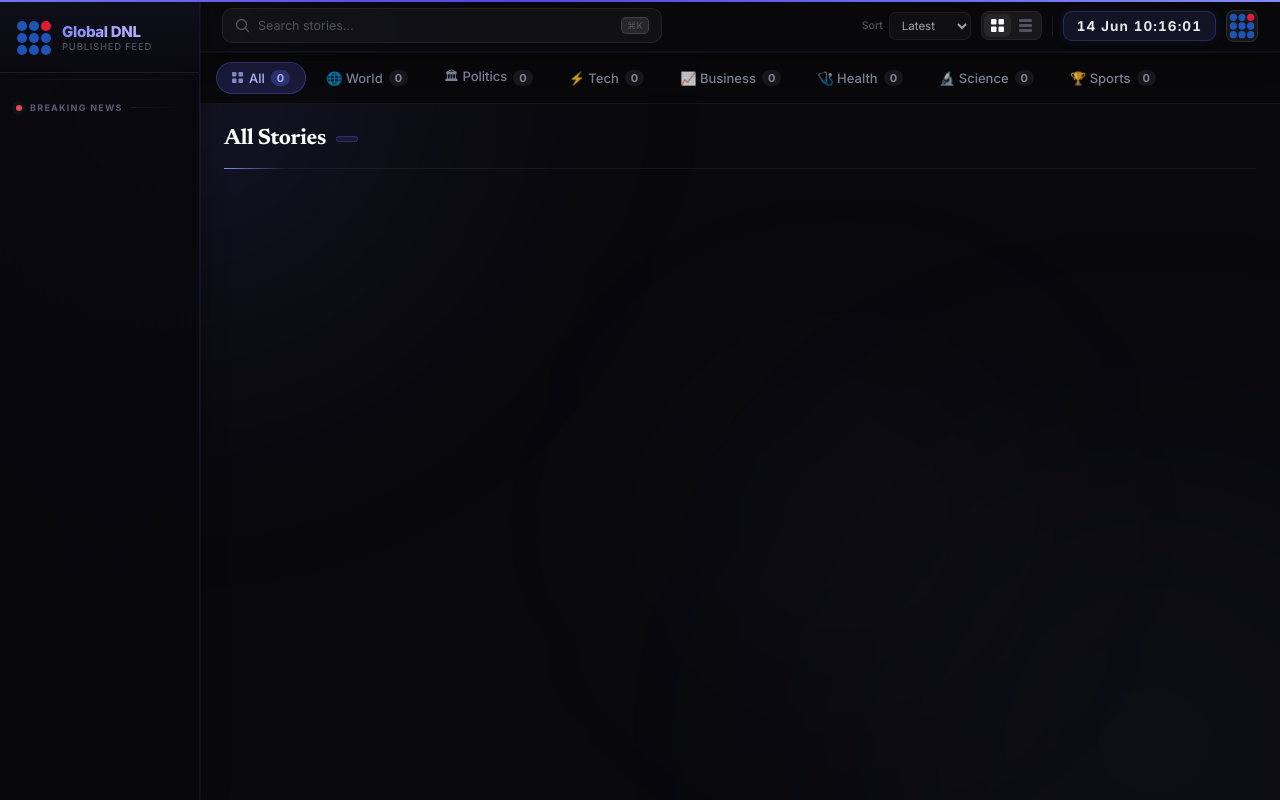
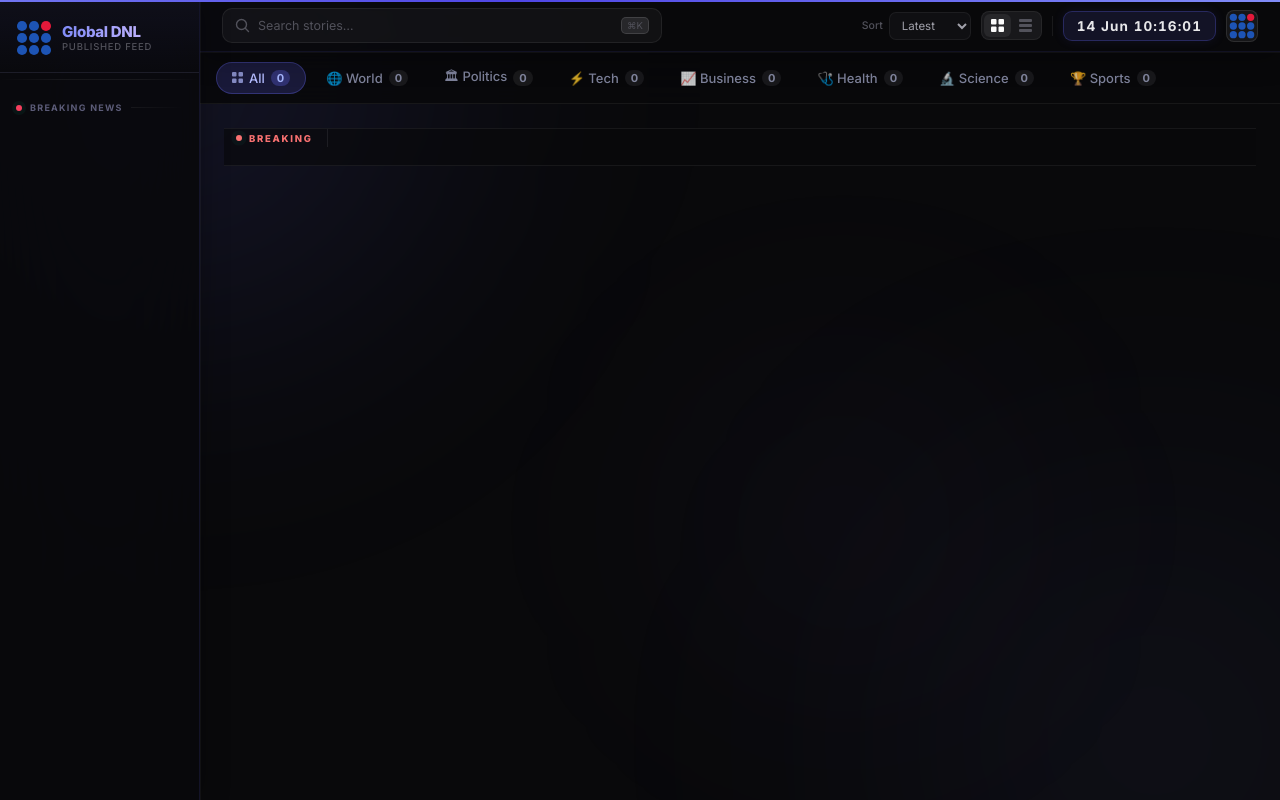
Before and after one commit to Daksh288948921904/Global_news, a FastAPI app: page / in a window 1280 px wide. Run offline with FastAPI, Linux system fonts and the light colour scheme.

Commit message:
feat: replace feed header with scrolling breaking news ticker
Co-Authored-By: Claude Sonnet 4.6 <noreply@anthropic.com>

```diff
--- a/static/css/style.css
+++ b/static/css/style.css
@@ -597,31 +597,57 @@ a{color:inherit;text-decoration:none}
 
 /* Feed header strip */
 .feed-header{
-  display:flex;align-items:center;justify-content:space-between;
-  margin-bottom:22px;padding-bottom:16px;
+  display:flex;align-items:center;
+  height:38px;
+  margin-bottom:20px;
+  border-top:1px solid rgba(255,255,255,.06);
   border-bottom:1px solid rgba(255,255,255,.06);
-  position:relative;
-}
-.feed-header::after{
-  content:'';position:absolute;bottom:-1px;left:0;
-  width:60px;height:1px;
-  background:linear-gradient(90deg,var(--accent-lt),transparent);
-}
-.feed-header-left{display:flex;align-items:center;gap:10px}
-.feed-header-title{
-  font-family:'Newsreader',Georgia,serif;
-  font-size:22px;font-weight:700;color:#fff;letter-spacing:-.4px;
-}
-.feed-header-count{
-  font-size:11px;font-weight:700;color:var(--accent-lt);
-  background:rgba(99,102,241,.14);
-  border:1px solid rgba(99,102,241,.28);
-  padding:2px 10px;border-radius:20px;
-  letter-spacing:.02em;
-}
-.feed-header-date{
-  font-size:11px;color:var(--ink3);font-variant-numeric:tabular-nums;
-  letter-spacing:.02em;
+  overflow:hidden;
+  background:rgba(9,9,11,.6);
+}
+.fh-label{
+  flex-shrink:0;
+  display:flex;align-items:center;gap:7px;
+  padding:0 14px 0 12px;
+  font-size:9.5px;font-weight:900;letter-spacing:.18em;
+  color:#f87171;
+  border-right:1px solid rgba(255,255,255,.08);
+  height:100%;white-space:nowrap;
+}
+.fh-dot{
+  width:6px;height:6px;border-radius:50%;
+  background:#f87171;flex-shrink:0;
+  box-shadow:0 0 6px #f87171;
+  animation:pulse 1.8s ease-in-out infinite;
+}
+.fh-track{
+  flex:1;overflow:hidden;
+  height:100%;display:flex;align-items:center;
+  mask-image:linear-gradient(90deg,transparent 0%,#000 4%,#000 96%,transparent 100%);
+  -webkit-mask-image:linear-gradient(90deg,transparent 0%,#000 4%,#000 96%,transparent 100%);
+}
+.fh-inner{
+  display:flex;align-items:center;gap:0;
+  white-space:nowrap;
+  animation:fh-scroll 60s linear infinite;
+  will-change:transform;
+}
+.fh-inner:hover{animation-play-state:paused}
+.fh-item{
+  font-size:12.5px;font-weight:500;
+  color:rgba(230,232,250,.75);
+  padding:0 6px;cursor:pointer;
+  transition:color .15s;
+}
+.fh-item:hover{color:#fff}
+.fh-sep{
+  color:rgba(255,255,255,.18);
+  font-size:9px;padding:0 10px;
+  flex-shrink:0;
+}
+@keyframes fh-scroll{
+  0%{transform:translateX(0)}
+  100%{transform:translateX(-50%)}
 }
 
 /* Empty */
--- a/static/js/app.js
+++ b/static/js/app.js
@@ -86,12 +86,27 @@ function hexRgba(hex, a) {
   return `rgba(${(n>>16)&255},${(n>>8)&255},${n&255},${a})`;
 }
 
-// ── Ticker ────────────────────────────────────────────────────
+// ── Ticker (legacy, no-op if element absent) ──────────────────
 function buildTicker(articles) {
   if (!articles.length || !tickerContent) return;
   const sep   = `<span class="ticker-sep">◆</span>`;
   const inner = articles.slice(0, 14).map(a => `<span>${esc(a.heading || '')}</span>`).join(sep);
   tickerContent.innerHTML = inner + sep + inner;
+}
+
+// ── Feed breaking-news ticker ─────────────────────────────────
+function buildFeedTicker(articles) {
+  const el = $('fh-ticker-inner');
+  if (!el || !articles.length) return;
+  const sep  = `<span class="fh-sep">◆</span>`;
+  const items = articles.map(a =>
+    `<span class="fh-item" onclick="openReader('${esc(a.id)}')">${esc(a.heading || '')}</span>`
+  ).join(sep);
+  // duplicate for seamless loop
+  el.innerHTML = items + sep + items;
+  // adjust speed: ~14px per char width average
+  const dur = Math.max(30, articles.length * 4);
+  el.style.animationDuration = dur + 's';
 }
 
 // ── Badges & stats ────────────────────────────────────────────
@@ -652,6 +667,7 @@ async function loadArticles(quiet = false) {
       ALL = data.articles || [];
       refreshMeta(ALL);
       buildTicker(ALL);
+      buildFeedTicker(ALL);
       applyFilters();
       startSidebarBN();
       if (!quiet) toast('ok', `${ALL.length} stor${ALL.length === 1 ? 'y' : 'ies'} loaded`);
--- a/templates/index.html
+++ b/templates/index.html
@@ -133,15 +133,18 @@
     <!-- Feed area -->
     <div class="feed-area" id="feed-area">
 
-      <!-- Feed header strip -->
+      <!-- Breaking news ticker -->
       <div class="feed-header" id="feed-header">
-        <div class="feed-header-left">
-          <span class="feed-header-title" id="feed-header-title">All Stories</span>
-          <span class="feed-header-count" id="feed-header-count"></span>
+        <div class="fh-label">
+          <span class="fh-dot"></span>BREAKING
         </div>
-        <div class="feed-header-right">
-          <span class="feed-header-date" id="feed-header-date"></span>
+        <div class="fh-track">
+          <div class="fh-inner" id="fh-ticker-inner"></div>
         </div>
+        <!-- keep hidden for JS compat -->
+        <span id="feed-header-title" style="display:none"></span>
+        <span id="feed-header-count" style="display:none"></span>
+        <span id="feed-header-date"  style="display:none"></span>
       </div>
 
       <!-- Lead Story Hero (hidden until a lead story is set) -->
```
